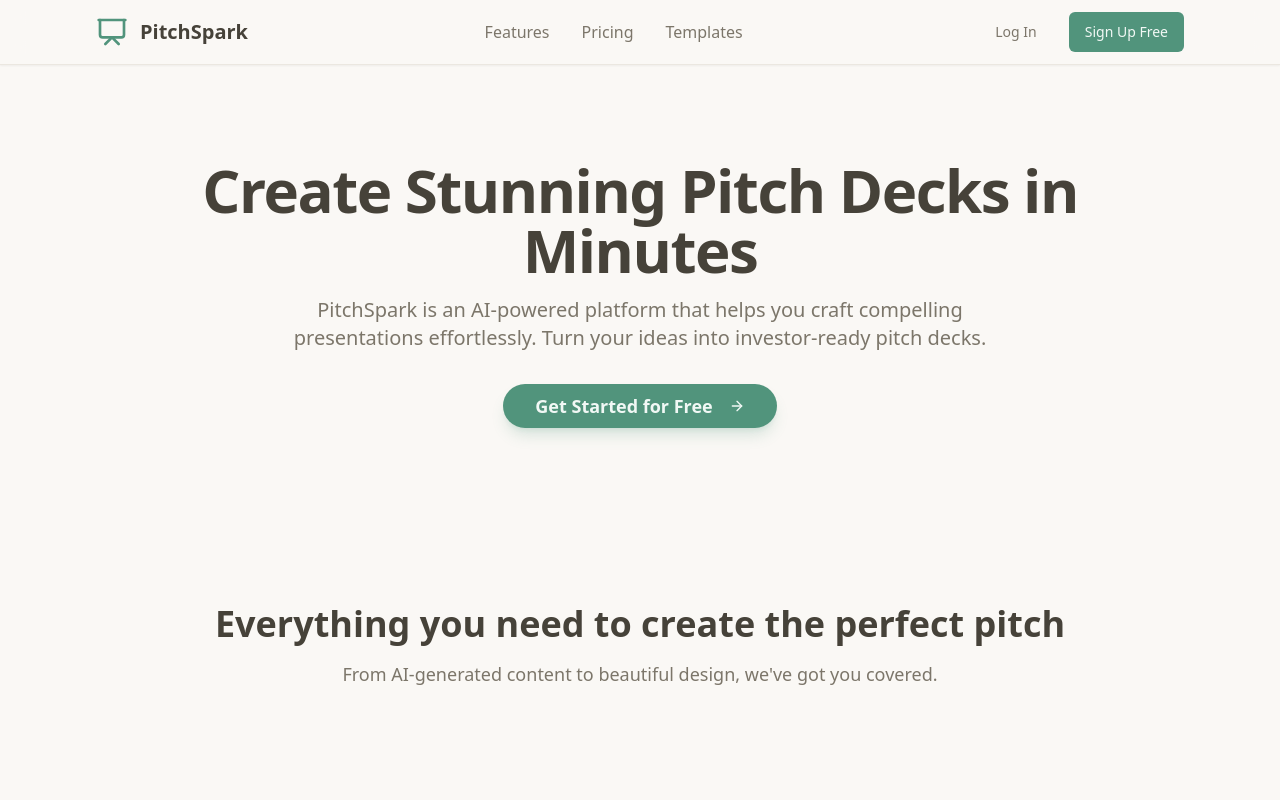
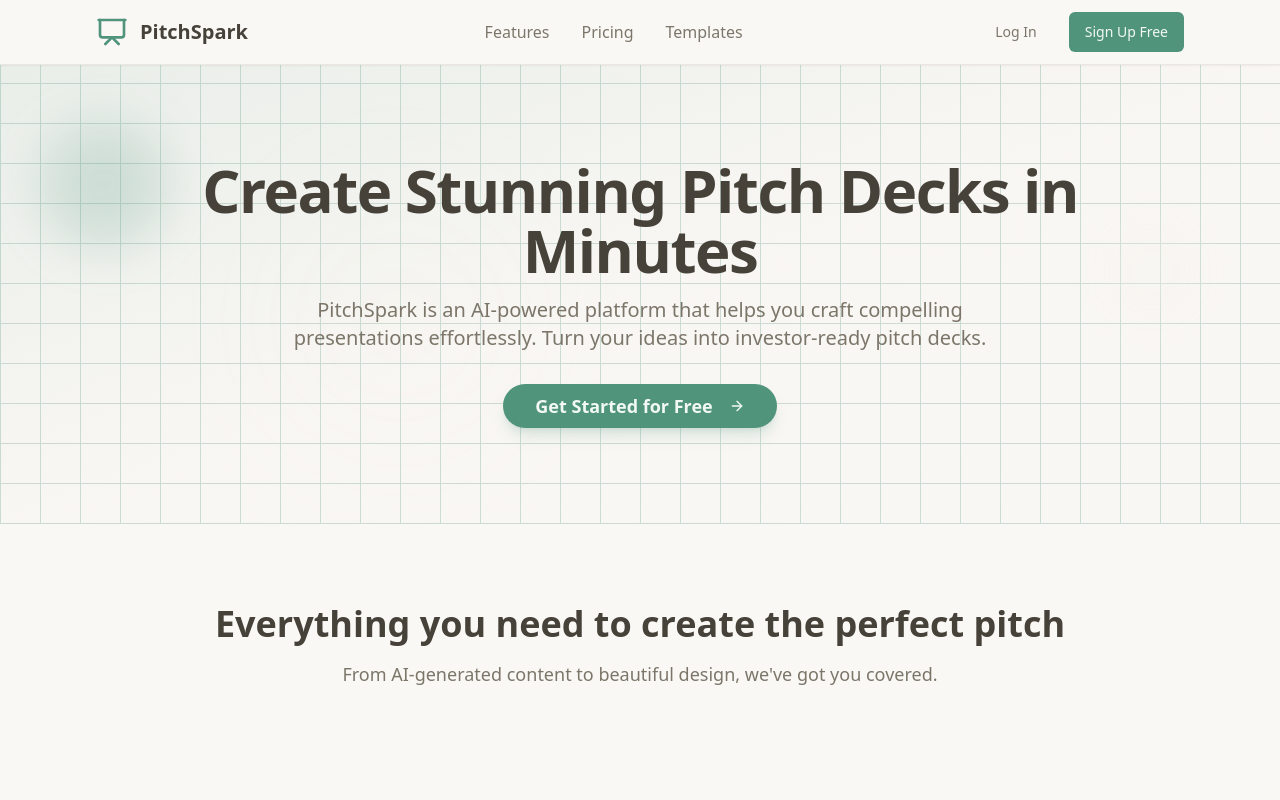
Before and after one commit to Sumit642-ai/pitch-spark-landing-flow, a React (Vite) app: page / in a window 1280 px wide. Shown: the top 800 px of the page. Built offline with nearby package versions, Linux system fonts and the light colour scheme.

Commit message:
Fix: Make hero background visible
Ensured the hero background is visible on the webpage by adjusting the styling in `src/components/HeroBackground.tsx`.

```diff
--- a/src/components/HeroBackground.tsx
+++ b/src/components/HeroBackground.tsx
@@ -3,7 +3,24 @@ import React from "react";
 
 const HeroBackground = () => {
   return (
-    <div className="absolute top-0 left-0 w-full h-full overflow-hidden pointer-events-none -z-10 bg-red-500">
+    <div className="absolute top-0 left-0 w-full h-full overflow-hidden pointer-events-none z-0 bg-gradient-to-br from-primary/10 via-secondary/20 to-accent/10">
+      {/* Animated grid pattern */}
+      <div className="absolute w-full h-full opacity-30">
+        <div
+          style={{
+            backgroundImage: `
+              repeating-linear-gradient(0deg, hsl(var(--primary)) 0px, hsl(var(--primary)) 1px, transparent 1px, transparent 40px),
+              repeating-linear-gradient(90deg, hsl(var(--primary)) 0px, hsl(var(--primary)) 1px, transparent 1px, transparent 40px)
+            `,
+          }}
+          className="w-full h-full animate-pulse"
+        />
+      </div>
+
+      {/* Floating shapes */}
+      <div className="absolute top-20 left-10 w-32 h-32 bg-primary/20 rounded-full blur-xl animate-bounce"></div>
+      <div className="absolute top-40 right-20 w-24 h-24 bg-secondary/30 rounded-full blur-lg animate-pulse"></div>
+      <div className="absolute bottom-32 left-1/4 w-40 h-40 bg-accent/15 rounded-full blur-2xl animate-ping"></div>
     </div>
   );
 };
```
